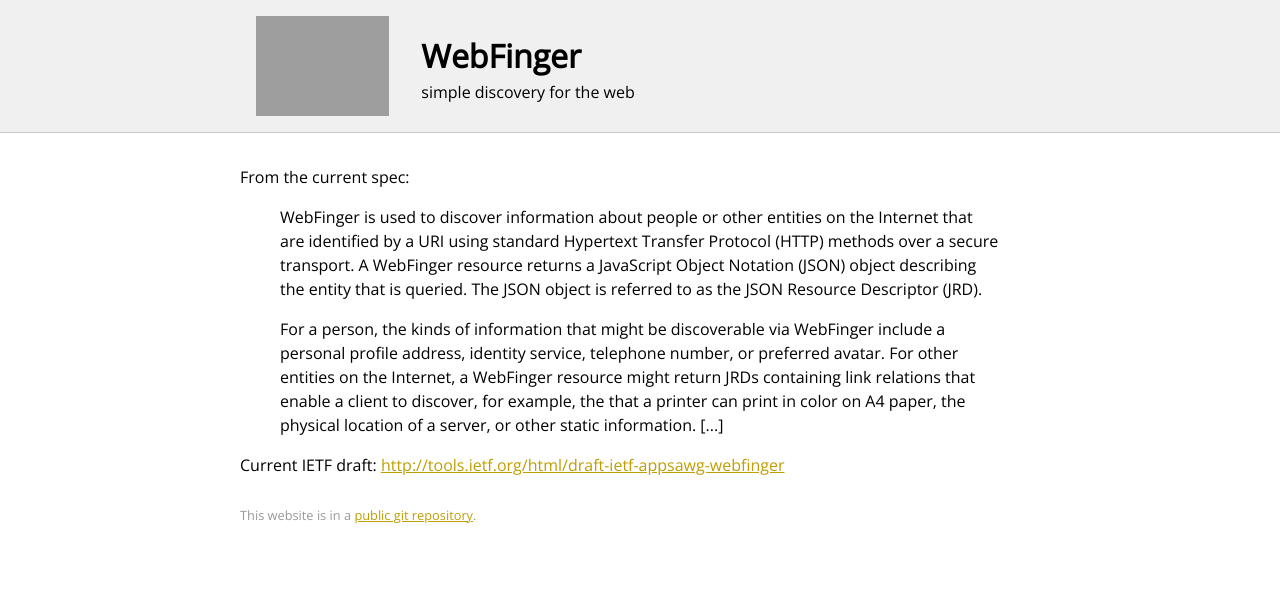
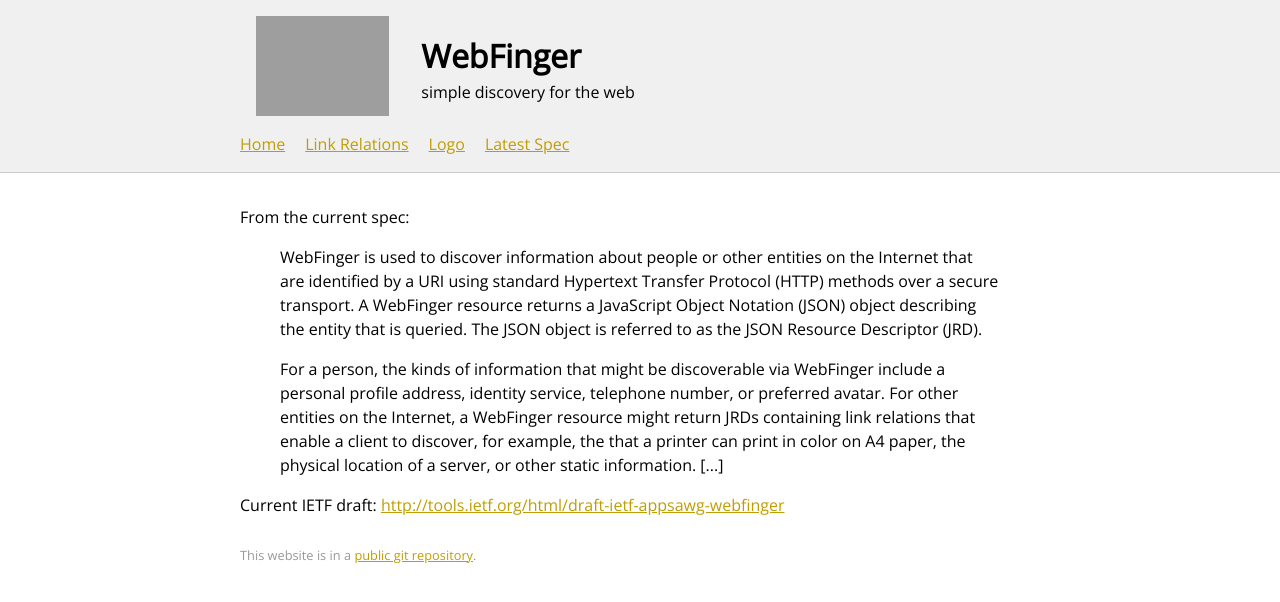
Before and after one commit to webfinger/webfinger.net, a Jekyll site: the page built from index.md, in a window 1280 px wide. Shown: the top 602 px of the page. Built offline with Jekyll 4.4.1, drawn with Linux system fonts in a browser that asks for light colours.

Commit message:
basic navigation

```diff
--- a/_layouts/default.html
+++ b/_layouts/default.html
@@ -14,6 +14,15 @@
         </a>
         <p id="tagline">simple discovery for the web</p>
       </div>
+
+			<nav>
+				<ul>
+					<li><a href="/">Home</a></li>
+					<li><a href="/rel">Link Relations</a></li>
+					<li><a href="/logo">Logo</a></li>
+					<li><a href="http://tools.ietf.org/html/draft-ietf-appsawg-webfinger" title="external link" rel="external">Latest Spec</a></li>
+				</ul>
+			</nav>
     </header>
     <div id="content">
       {{ content }}
--- a/css/style.css
+++ b/css/style.css
@@ -10,10 +10,10 @@
   background: #f0f0f0;
   border-bottom: solid 1px #ccc;
   overflow: auto;
-  padding: 1em;
+  padding: 1em 0;
 }
 
-header a:link, header a:visited {
+header div a:link, header div a:visited {
   color: inherit;
   text-decoration: none;
 }
@@ -28,7 +28,7 @@
   margin: 0;
 }
 
-header > div, #content {
+header > div, #content, nav {
   max-width: 800px;
   margin: 0 auto;
 }
@@ -37,6 +37,21 @@
   margin: 0;
   padding-top: 0.5em;
   line-height: 1.5em;
+}
+
+header > nav > ul {
+  margin: 0;
+  padding: 0;
+  display: block;
+  clear: both;
+  padding-top: 1em;
+}
+
+header > nav > ul li {
+  list-style-image: none;
+  list-style-type: none;
+  float: left;
+  padding-right: 20px;
 }
 
 #content {
```
